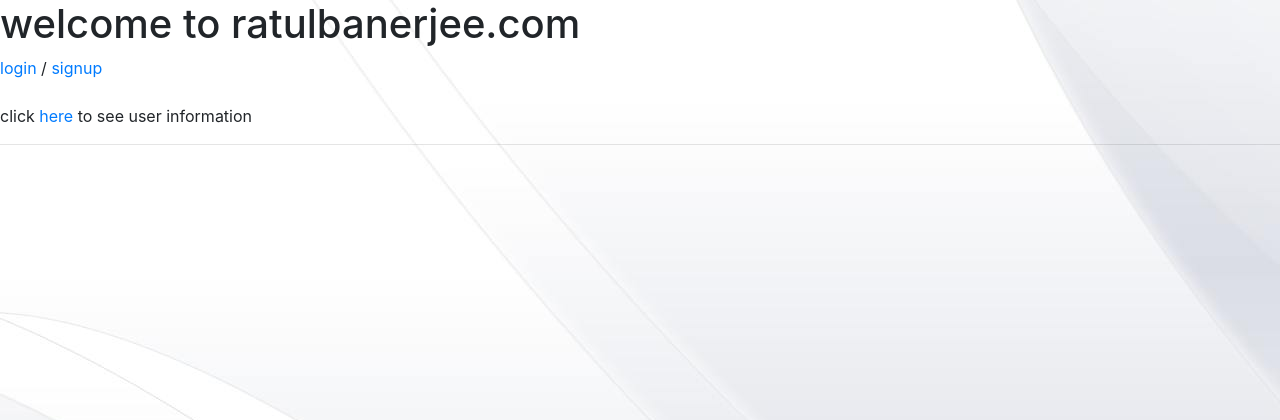
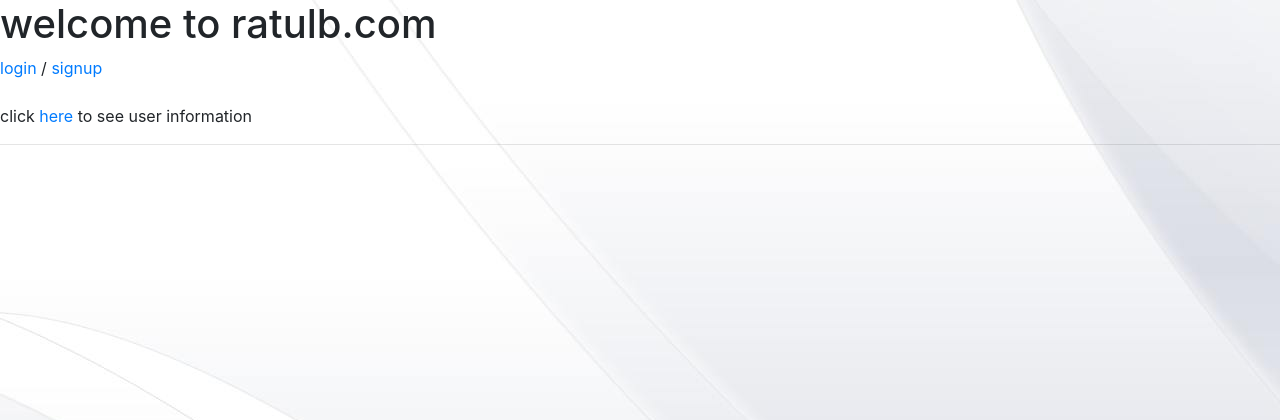
Before and after one commit to ratulbanerjee/login-registration-django, a Django app: template mysite/templates/base.html in a window 1280 px wide. Shown: the top 420 px of the page. Run offline with Django 3.2, Linux system fonts and the light colour scheme; the template is opened without the code that fills it, so the values that code supplies are empty; some libraries are stand-ins or nearby versions.

Commit message:
10thcommit

```diff
--- a/mysite/templates/base.html
+++ b/mysite/templates/base.html
@@ -21,7 +21,7 @@
   </head>
   <body class="body">
     <header>
-      <h1>welcome to ratulbanerjee.com</h1>
+      <h1>welcome to ratulb.com</h1>
       {% if user.is_authenticated %}
         <a href="{% url 'logout' %}">logout</a>
       {% else %}
```
